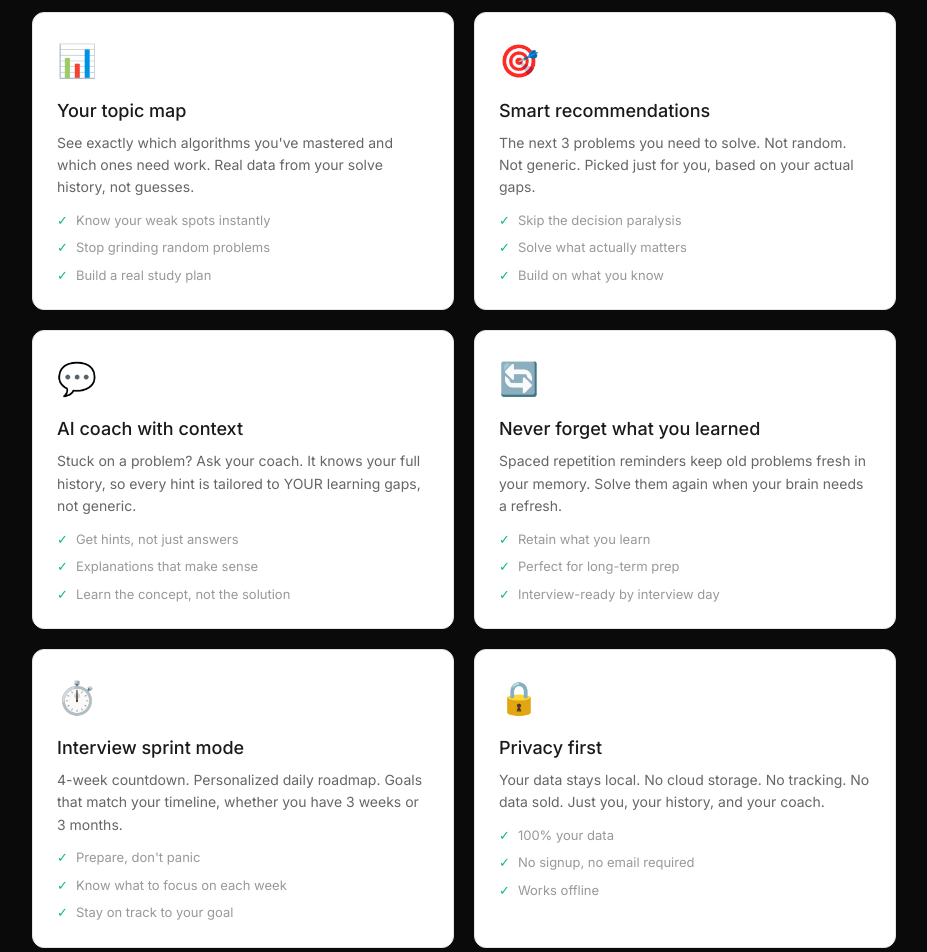
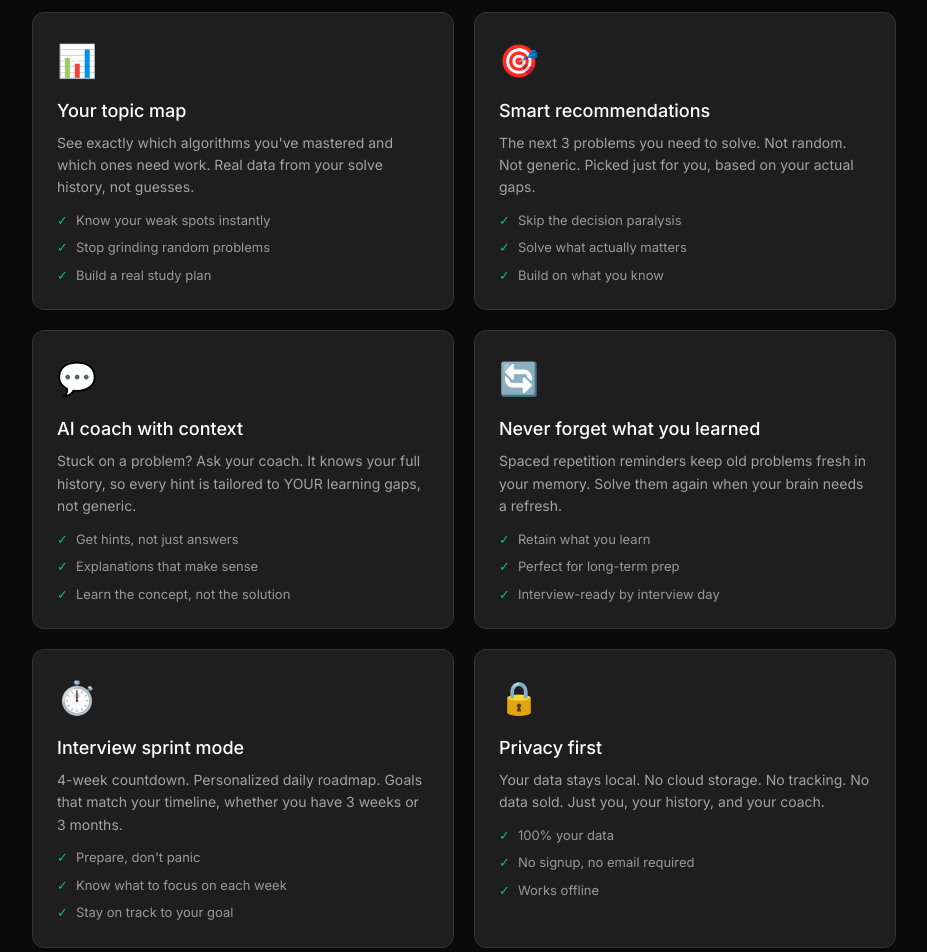
Before and after one commit to OmKadu786/LC-Path, a browser extension: page LandingPage/index.html in a window 1280 px wide. Shown: the part 1540-2492 px from the top of the page, without its empty margins (176-1103 px from the left). Drawn offline with nearby package versions, Linux system fonts and the light colour scheme.

Commit message:
Fix card styles for dark theme

```diff
--- a/LandingPage/index.html
+++ b/LandingPage/index.html
@@ -108,7 +108,7 @@
     <section id="features" style="padding: 60px 24px; max-width: 1200px; margin: 0 auto;">
       <!-- Section intro -->
       <div style="margin-bottom: 3rem;">
-        <p style="font-size: 14px; color: #666; max-width: 600px; line-height: 1.6;">
+        <p style="font-size: 14px; color: #a3a3a3; max-width: 600px; line-height: 1.6;">
           Everything you need to study smarter, not harder. LCPath reads your actual history and gives you real, personalized coaching—not generic recommendations.
         </p>
       </div>
@@ -117,10 +117,10 @@
       <div style="display: grid; grid-template-columns: repeat(auto-fit, minmax(280px, 1fr)); gap: 20px;">
 
         <!-- Feature 1 -->
-        <div style="background: #ffffff; border: 1px solid #e5e5e5; border-radius: 12px; padding: 24px;">
+        <div style="background: #1e1e1e; border: 1px solid #333; border-radius: 12px; padding: 24px;">
           <div style="font-size: 32px; margin-bottom: 12px;">📊</div>
-          <h3 style="font-size: 18px; font-weight: 500; color: #1a1a1a; margin: 0 0 8px 0;">Your topic map</h3>
-          <p style="font-size: 14px; line-height: 1.6; color: #666; margin: 0 0 12px 0;">
+          <h3 style="font-size: 18px; font-weight: 500; color: #ffffff; margin: 0 0 8px 0;">Your topic map</h3>
+          <p style="font-size: 14px; line-height: 1.6; color: #a3a3a3; margin: 0 0 12px 0;">
             See exactly which algorithms you've mastered and which ones need work. Real data from your solve history, not guesses.
           </p>
           <div style="font-size: 13px; color: #999;">
@@ -140,10 +140,10 @@
         </div>
 
         <!-- Feature 2 -->
-        <div style="background: #ffffff; border: 1px solid #e5e5e5; border-radius: 12px; padding: 24px;">
+        <div style="background: #1e1e1e; border: 1px solid #333; border-radius: 12px; padding: 24px;">
           <div style="font-size: 32px; margin-bottom: 12px;">🎯</div>
-          <h3 style="font-size: 18px; font-weight: 500; color: #1a1a1a; margin: 0 0 8px 0;">Smart recommendations</h3>
-          <p style="font-size: 14px; line-height: 1.6; color: #666; margin: 0 0 12px 0;">
+          <h3 style="font-size: 18px; font-weight: 500; color: #ffffff; margin: 0 0 8px 0;">Smart recommendations</h3>
+          <p style="font-size: 14px; line-height: 1.6; color: #a3a3a3; margin: 0 0 12px 0;">
             The next 3 problems you need to solve. Not random. Not generic. Picked just for you, based on your actual gaps.
           </p>
           <div style="font-size: 13px; color: #999;">
@@ -163,10 +163,10 @@
         </div>
 
         <!-- Feature 3 -->
-        <div style="background: #ffffff; border: 1px solid #e5e5e5; border-radius: 12px; padding: 24px;">
+        <div style="background: #1e1e1e; border: 1px solid #333; border-radius: 12px; padding: 24px;">
           <div style="font-size: 32px; margin-bottom: 12px;">💬</div>
-          <h3 style="font-size: 18px; font-weight: 500; color: #1a1a1a; margin: 0 0 8px 0;">AI coach with context</h3>
-          <p style="font-size: 14px; line-height: 1.6; color: #666; margin: 0 0 12px 0;">
+          <h3 style="font-size: 18px; font-weight: 500; color: #ffffff; margin: 0 0 8px 0;">AI coach with context</h3>
+          <p style="font-size: 14px; line-height: 1.6; color: #a3a3a3; margin: 0 0 12px 0;">
             Stuck on a problem? Ask your coach. It knows your full history, so every hint is tailored to YOUR learning gaps, not generic.
           </p>
           <div style="font-size: 13px; color: #999;">
@@ -186,10 +186,10 @@
         </div>
 
         <!-- Feature 4 -->
-        <div style="background: #ffffff; border: 1px solid #e5e5e5; border-radius: 12px; padding: 24px;">
+        <div style="background: #1e1e1e; border: 1px solid #333; border-radius: 12px; padding: 24px;">
           <div style="font-size: 32px; margin-bottom: 12px;">🔄</div>
-          <h3 style="font-size: 18px; font-weight: 500; color: #1a1a1a; margin: 0 0 8px 0;">Never forget what you learned</h3>
-          <p style="font-size: 14px; line-height: 1.6; color: #666; margin: 0 0 12px 0;">
+          <h3 style="font-size: 18px; font-weight: 500; color: #ffffff; margin: 0 0 8px 0;">Never forget what you learned</h3>
+          <p style="font-size: 14px; line-height: 1.6; color: #a3a3a3; margin: 0 0 12px 0;">
             Spaced repetition reminders keep old problems fresh in your memory. Solve them again when your brain needs a refresh.
           </p>
           <div style="font-size: 13px; color: #999;">
@@ -209,10 +209,10 @@
         </div>
 
         <!-- Feature 5 -->
-        <div style="background: #ffffff; border: 1px solid #e5e5e5; border-radius: 12px; padding: 24px;">
+        <div style="background: #1e1e1e; border: 1px solid #333; border-radius: 12px; padding: 24px;">
           <div style="font-size: 32px; margin-bottom: 12px;">⏱️</div>
-          <h3 style="font-size: 18px; font-weight: 500; color: #1a1a1a; margin: 0 0 8px 0;">Interview sprint mode</h3>
-          <p style="font-size: 14px; line-height: 1.6; color: #666; margin: 0 0 12px 0;">
+          <h3 style="font-size: 18px; font-weight: 500; color: #ffffff; margin: 0 0 8px 0;">Interview sprint mode</h3>
+          <p style="font-size: 14px; line-height: 1.6; color: #a3a3a3; margin: 0 0 12px 0;">
             4-week countdown. Personalized daily roadmap. Goals that match your timeline, whether you have 3 weeks or 3 months.
           </p>
           <div style="font-size: 13px; color: #999;">
@@ -232,10 +232,10 @@
         </div>
 
         <!-- Feature 6 -->
-        <div style="background: #ffffff; border: 1px solid #e5e5e5; border-radius: 12px; padding: 24px;">
+        <div style="background: #1e1e1e; border: 1px solid #333; border-radius: 12px; padding: 24px;">
           <div style="font-size: 32px; margin-bottom: 12px;">🔒</div>
-          <h3 style="font-size: 18px; font-weight: 500; color: #1a1a1a; margin: 0 0 8px 0;">Privacy first</h3>
-          <p style="font-size: 14px; line-height: 1.6; color: #666; margin: 0 0 12px 0;">
+          <h3 style="font-size: 18px; font-weight: 500; color: #ffffff; margin: 0 0 8px 0;">Privacy first</h3>
+          <p style="font-size: 14px; line-height: 1.6; color: #a3a3a3; margin: 0 0 12px 0;">
             Your data stays local. No cloud storage. No tracking. No data sold. Just you, your history, and your coach.
           </p>
           <div style="font-size: 13px; color: #999;">
```
